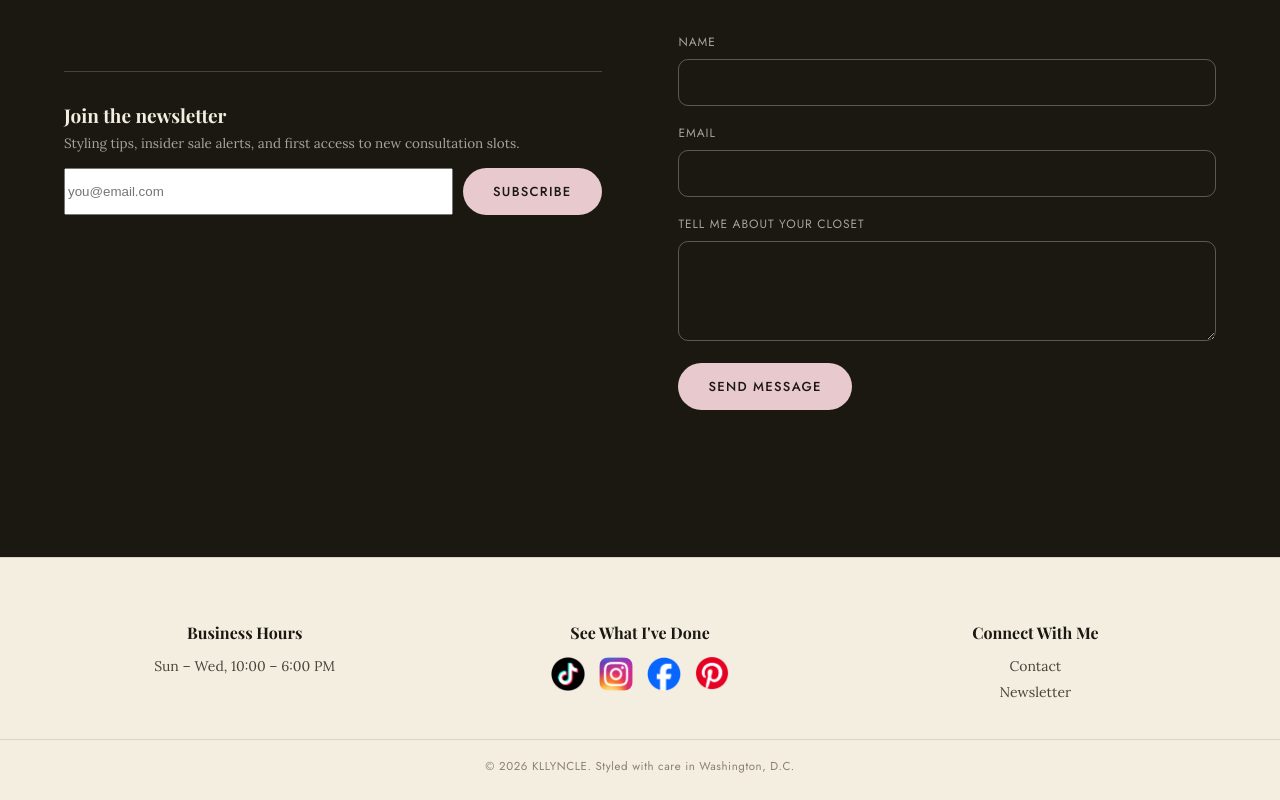
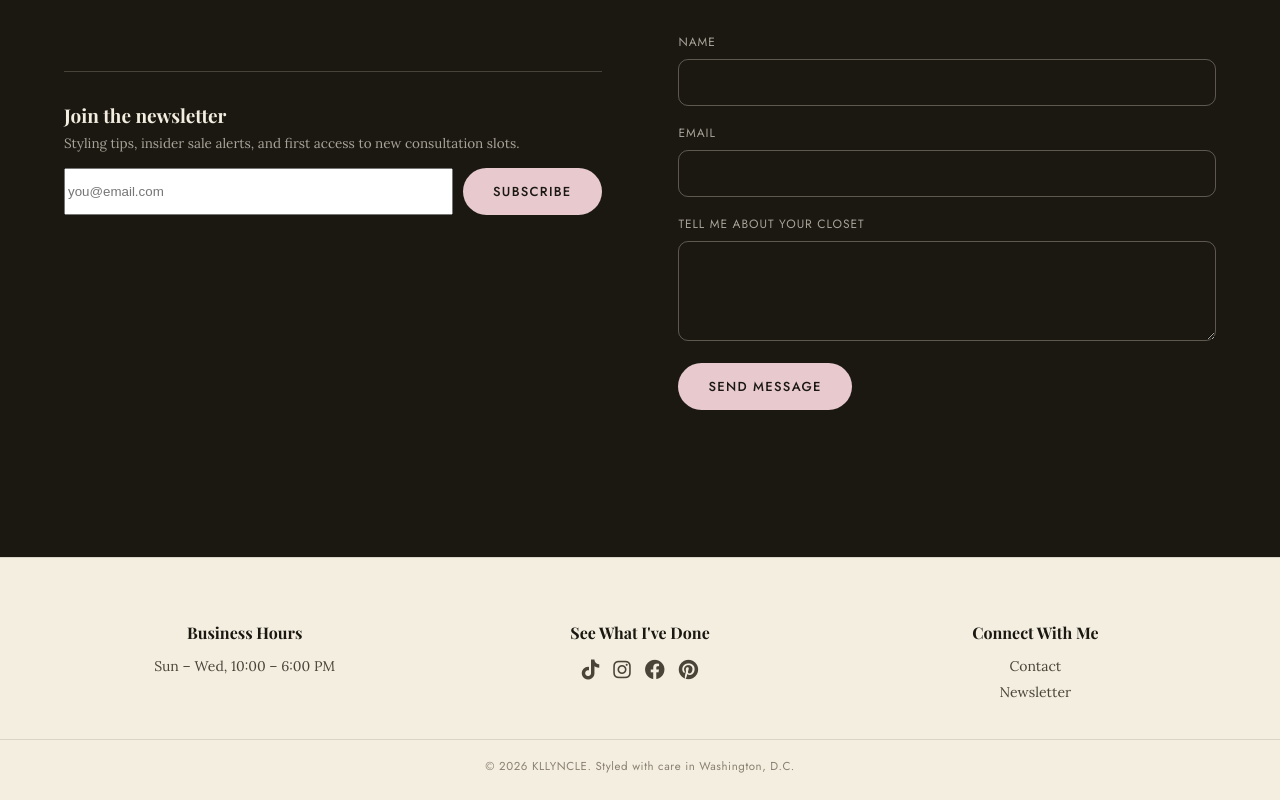
Before and after one commit to kmushong/KLLYNCLE-Personal-Styling--Curated-for-You, a plain HTML site: page index.html in a window 1280 px wide. Shown: the part 5326-6126 px from the top of the page. Drawn offline with nearby package versions, Linux system fonts and the light colour scheme; a web font is replaced by a local one.

Commit message:
Update index.html

```diff
--- a/index.html
+++ b/index.html
@@ -5,6 +5,7 @@
 <meta name="viewport" content="width=device-width, initial-scale=1.0">
 <title>KLLYNCLE — Personal Styling, Curated for You</title>
 <meta name="description" content="Personal styling, closet audits, and curated shopping in Washington, D.C. Complimentary 40 minute consultation all summer.">
+<link rel="stylesheet" href="https://cdnjs.cloudflare.com/ajax/libs/font-awesome/6.4.0/css/all.min.css">
 <link rel="preconnect" href="https://fonts.googleapis.com">
 <link rel="preconnect" href="https://fonts.gstatic.com" crossorigin>
 <link href="https://fonts.googleapis.com/css2?family=Playfair+Display:ital,wght@0,500;0,600;0,700;0,800;1,500&family=Lora:ital,wght@0,400;0,500;0,600;1,400&family=Jost:wght@400;500;600&display=swap" rel="stylesheet">
@@ -269,8 +270,8 @@
   .footer-grid p, .footer-grid a{font-size:14px; color:var(--ink-soft); display:block; margin-bottom:8px;}
   .footer-grid a:hover{color:var(--ink);}
   .social-row{display:flex; gap:14px; justify-content:center;}
-  .social-row img{width:34px; height:34px; border-radius:9px; transition:transform .3s ease;}
-  .social-row a:hover img{transform:translateY(-4px);}
+  .social-row a{font-size:20px; color:var(--ink-soft); transition:transform .3s ease, color .3s ease;}
+  .social-row a:hover{transform:translateY(-4px); color:var(--ink);}
   .footer-bottom{text-align:center; font-family:var(--sans); font-size:11.5px; letter-spacing:.05em; color:var(--taupe); padding:18px 0 26px; border-top:1px solid var(--line);}
 
   .back-top{
@@ -584,11 +585,11 @@
       </div>
       <div>
         <h4>See What I've Done</h4>
-        <div class="social-row">
-          <a href="#" aria-label="TikTok"><img src="tiktok.png" alt="TikTok"></a>
-          <a href="#" aria-label="Instagram"><img src="instagram.png" alt="Instagram"></a>
-          <a href="#" aria-label="Facebook"><img src="facebook.png" alt="Facebook"></a>
-          <a href="#" aria-label="Pinterest"><img src="pinterest.png" alt="Pinterest"></a>
+      <div class="social-row">
+          <a href="#" aria-label="TikTok"><i class="fa-brands fa-tiktok"></i></a>
+          <a href="#" aria-label="Instagram"><i class="fa-brands fa-instagram"></i></a>
+          <a href="#" aria-label="Facebook"><i class="fa-brands fa-facebook"></i></a>
+          <a href="#" aria-label="Pinterest"><i class="fa-brands fa-pinterest"></i></a>
         </div>
       </div>
       <div>
```
